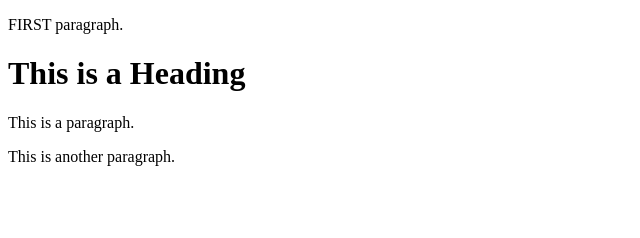
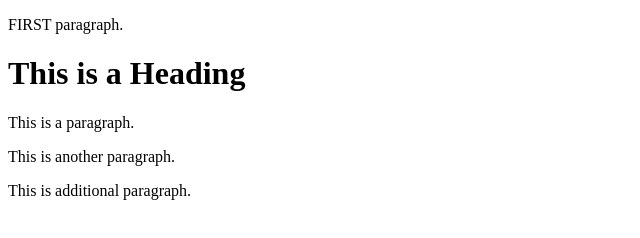
Before and after one commit to gcintir/git-practice-project, a plain HTML site: page index.html in a window 1280 px wide. Shown: the whole page, without its empty margins (0-640 px from the left). Drawn offline with Linux system fonts and the light colour scheme.

Commit message:
Update index.html

```diff
--- a/index.html
+++ b/index.html
@@ -8,5 +8,6 @@
   <h1>This is a Heading</h1>
   <p>This is a paragraph.</p>
   <p>This is another paragraph.</p>
+  <p>This is additional paragraph.</p>
 </body>
 </html>
```
